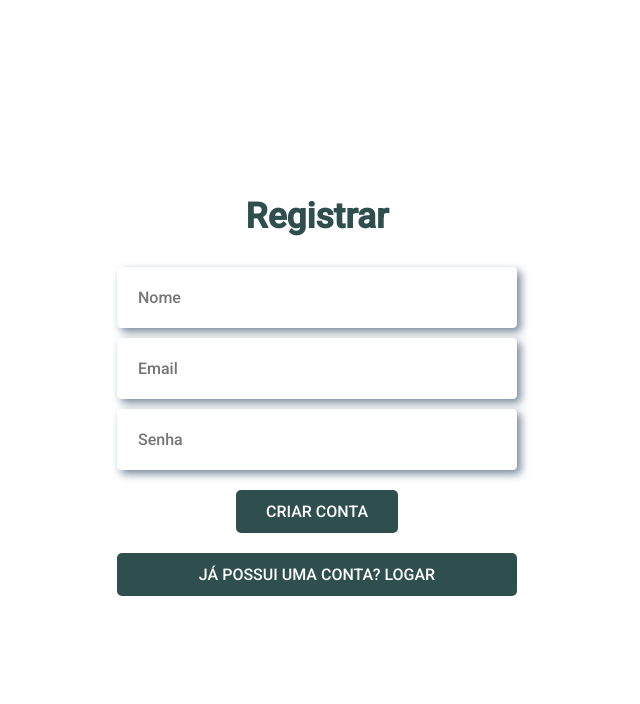
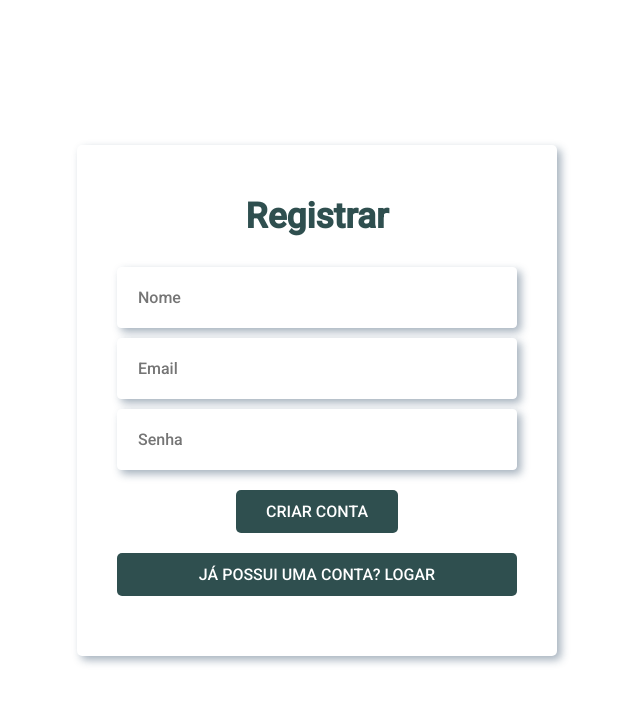
Before and after one commit to MathLouren/Rede-social, a Vue app: page /registrar in a window 1280 px wide. Shown: the top 704 px of the page, without its empty margins (323-963 px from the left). Built offline with nearby package versions, Linux system fonts and the light colour scheme.

Commit message:
login/register detalhes

```diff
--- a/src/App.vue
+++ b/src/App.vue
@@ -55,7 +55,7 @@ export default{
   input{
     display: block;
     width: 400px;
-    box-shadow: 4px 4px 8px rgba(30, 60, 90, 0.6);
+    box-shadow: 4px 4px 8px rgba(30, 60, 90, 0.4);
     padding: 20px;
     border: none;
     border-radius: 4px;
--- a/src/views/Login.vue
+++ b/src/views/Login.vue
@@ -49,4 +49,10 @@ export default {
         cursor: pointer;
     }
 
+    .login{
+        padding: 40px;
+        box-shadow: 4px 4px 8px rgba(30, 60, 90, 0.4);
+        border-radius: 5px;
+    }
+
 </style>
--- a/src/views/Registrar.vue
+++ b/src/views/Registrar.vue
@@ -43,8 +43,8 @@ export default {
 }
 
 .resgister{
-    background: #fff;
-    padding: 30px 40px;
+    box-shadow: 4px 4px 8px rgba(30, 60, 90, 0.4);
+    padding: 40px;
     border-radius: 5px;
 }
 
```
